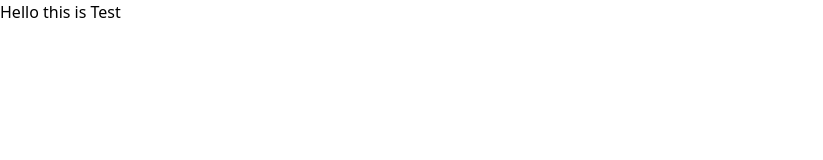
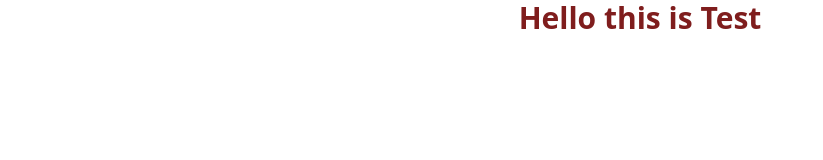
Before and after one commit to nico-mikaela17/2760myTS, a website: page index.html in a window 1280 px wide. Shown: the whole page, without its empty margins (0-823 px from the left). Drawn offline with Linux system fonts and the light colour scheme.

Commit message:
compiled functins and made it work

```diff
--- a/index.html
+++ b/index.html
@@ -9,6 +9,6 @@
     <title>Test</title>
 </head>
 <body>
-    <h1>Hello this is Test</h1>
+    <h1 class="text-3xl text-red-900 text-center font-bold">Hello this is Test</h1>
 </body>
 </html>
```
Also changed, not shown: package.json (+9 -2 lines), dist/output.css, 1 other file.
